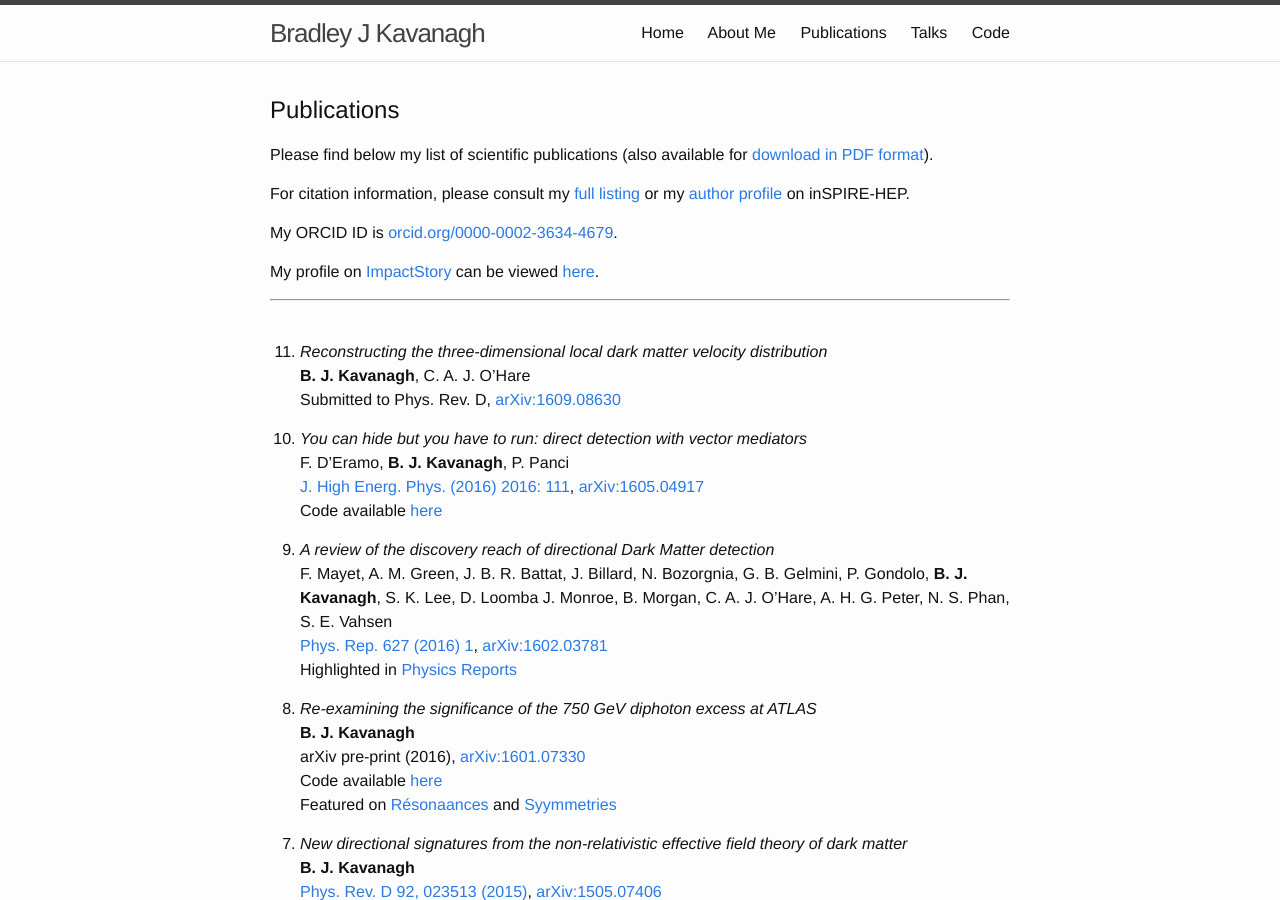
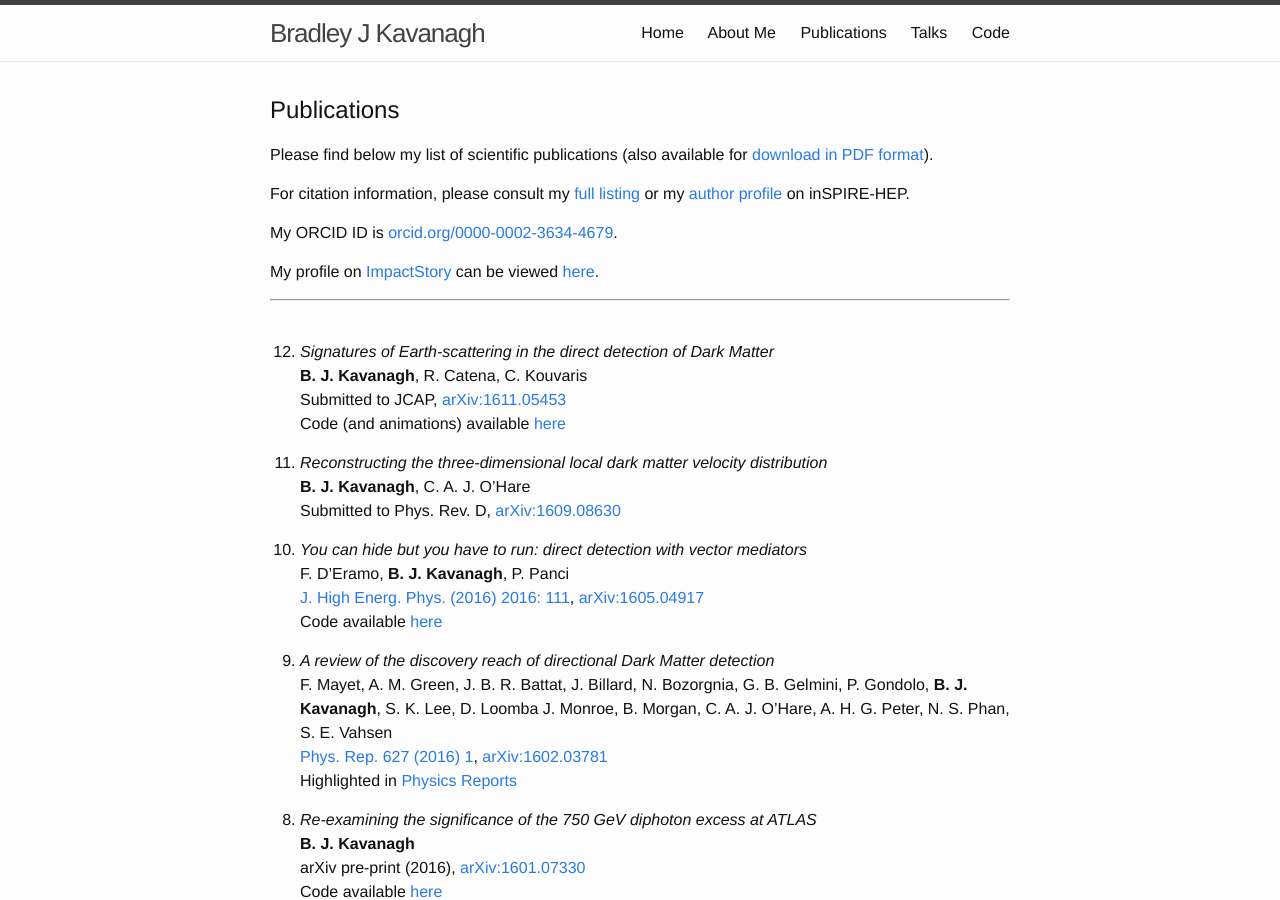
Before and after one commit to bradkav/bradkav.github.io, a Jekyll site: the page built from publications.md, in a window 1280 px wide and 900 px high. Built offline with Jekyll 4.4.1, drawn with Linux system fonts in a browser that asks for light colours.

Commit message:
Updated with arXiv:1611.05453

```diff
--- a/publications.md
+++ b/publications.md
@@ -19,6 +19,11 @@ My profile on [ImpactStory](https://impactstory.org/) can be viewed [here](https
 ***
 <br>
 
+12. *Signatures of Earth-scattering in the direct detection of Dark Matter*
+**B. J. Kavanagh**, R. Catena, C. Kouvaris
+Submitted to JCAP, [arXiv:1611.05453](http://arxiv.org/abs/1611.05453)
+Code (and animations) available [here](https://github.com/bradkav/EarthShadow)
+
 11. *Reconstructing the three-dimensional local dark matter velocity distribution*
 **B. J. Kavanagh**, C. A. J. O'Hare
 Submitted to Phys. Rev. D, [arXiv:1609.08630](http://arxiv.org/abs/1609.08630)
@@ -26,7 +31,7 @@ Submitted to Phys. Rev. D, [arXiv:1609.08630](http://arxiv.org/abs/1609.08630)
 10. *You can hide but you have to run: direct detection with vector mediators*
 F. D'Eramo, **B. J. Kavanagh**, P. Panci
 [J. High Energ. Phys. (2016) 2016: 111](http://dx.doi.org/10.1007/JHEP08(2016)111), [arXiv:1605.04917](http://arxiv.org/abs/1605.04917)
-Code available [here](https://github.com/bradkav/runDM/releases/latest)
+Code available [here](https://github.com/bradkav/runDM)
 
 9. *A review of the discovery reach of directional Dark Matter detection*
 F. Mayet, A. M. Green, J. B. R. Battat, J. Billard, N. Bozorgnia, G. B. Gelmini, P. Gondolo, **B. J. Kavanagh**, S. K. Lee, D. Loomba J. Monroe, B. Morgan, C. A. J. O'Hare, A. H. G. Peter, N. S. Phan, S. E. Vahsen
```
Also changed, not shown: code.md (+4 -5 lines), 1 other file.
